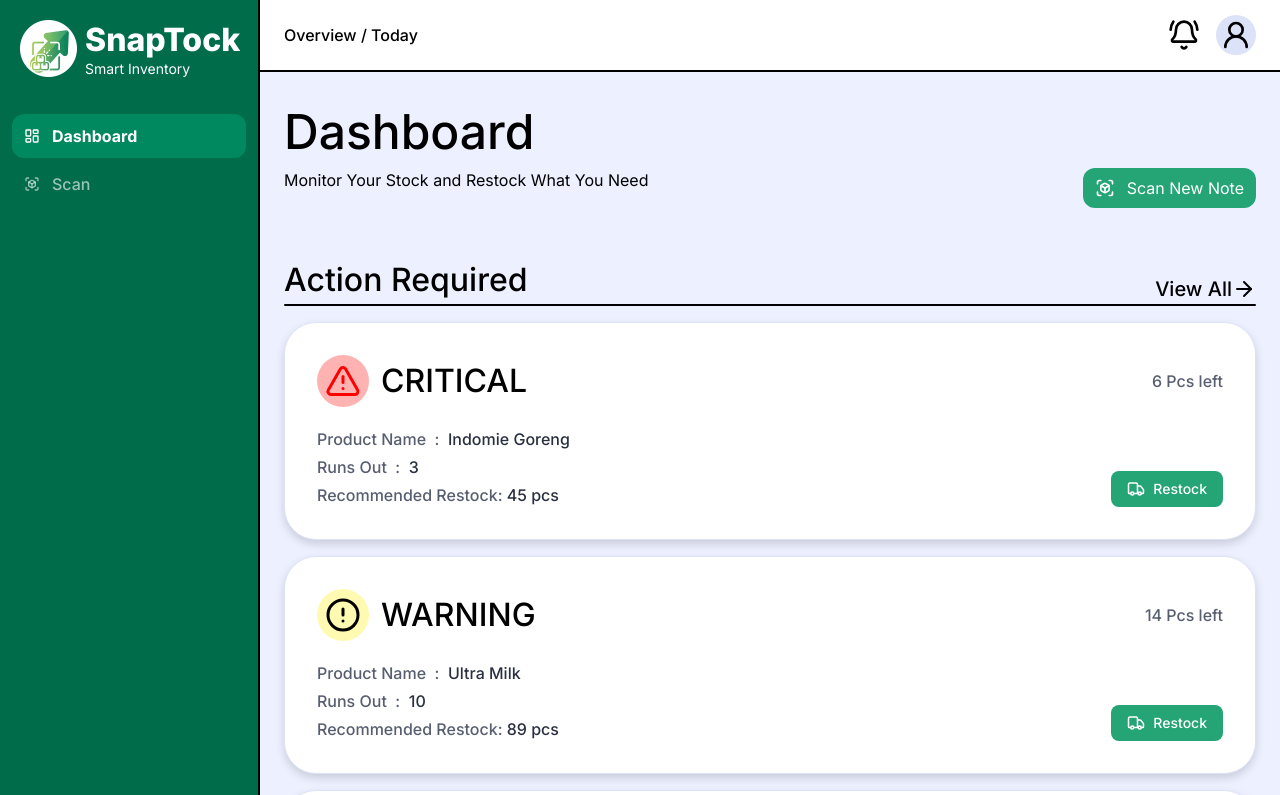
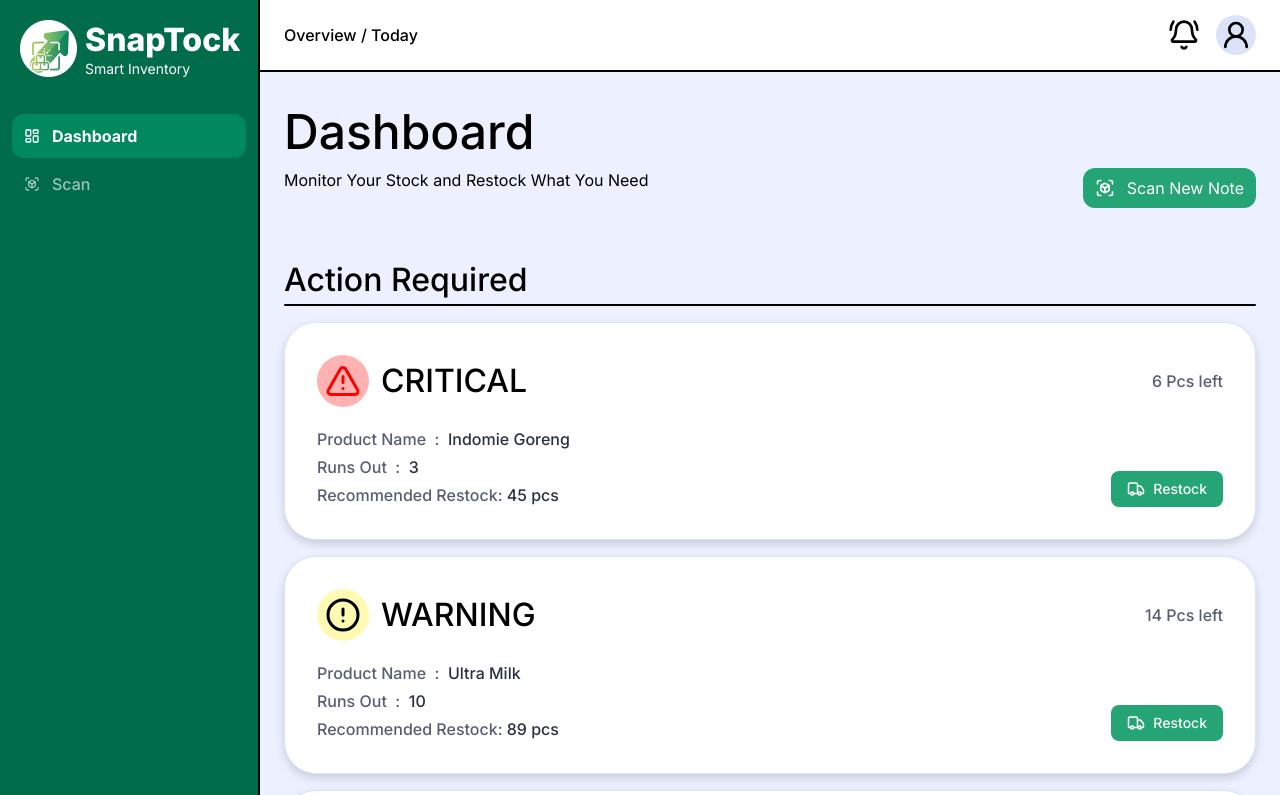
Before and after one commit to JempolKakiKiri/SnapTock-fe, a React (Vite) app: page /dashboard in a window 1280 px wide. Shown: the top 795 px of the page. Built offline with nearby package versions, Linux system fonts and the light colour scheme.

Commit message:
fix: remove unused ArrowRight import and related view link from DashboardRecommendation component

```diff
--- a/src/features/dashboard/components/DashboardRecommendation.tsx
+++ b/src/features/dashboard/components/DashboardRecommendation.tsx
@@ -1,4 +1,4 @@
-import { ArrowRight, type LucideIcon, Truck } from "lucide-react";
+import { type LucideIcon, Truck } from "lucide-react";
 import { reccomData } from "../data/data.ts";
 import Card from "../../../shared/components/ui/Card.tsx";
 
@@ -20,12 +20,6 @@ const DashboardRecommendation = () => {
       <div>
         <div className="flex items-end justify-between">
           <h1 className="font-inter-500 text-[32px]">Action Required</h1>
-          <a
-            href="/"
-            className="flex items-center font-inter-500 text-[20px] cursor-pointer hover:scale-105 transition-transform duration-200"
-          >
-            View All <ArrowRight width={24} height={24} />
-          </a>
         </div>
         <div className="border-t-2 rounded-full" />
       </div>
```
